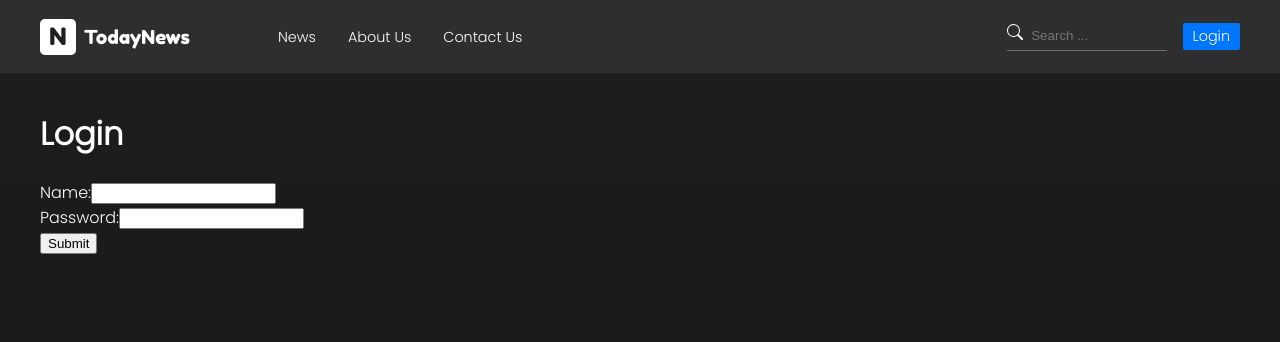
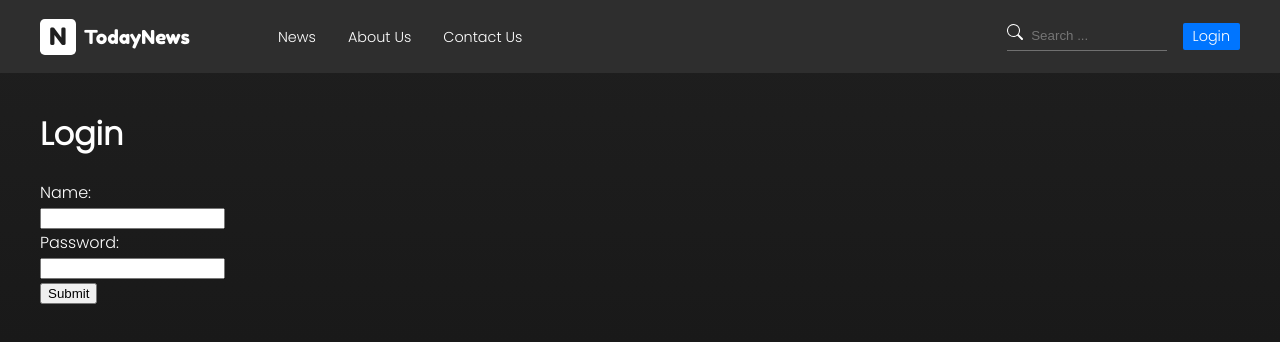
Before and after one commit to setykarimi/News-API, a React (Create React App) app: page /login in a window 1280 px wide. Shown: the top 342 px of the page. Built offline with nearby package versions, Linux system fonts and the light colour scheme; the HTML template or start-up script is replaced by a standard one.

Commit message:
add new condition for authentication

```diff
--- a/src/Pages/LoginPage.js
+++ b/src/Pages/LoginPage.js
@@ -1,8 +1,14 @@
 import { useFormik } from "formik";
+import { useNavigate } from "react-router-dom";
 import * as Yup from 'yup';
-import { useAuthActions } from "../Provider/AuthProvider";
+import { useAuth, useAuthActions } from "../Provider/AuthProvider";
+import { toast } from 'react-toastify';
+import Input from "../Components/Input/Input";
+
 const LoginPage = () => {
+    const auth = useAuth()
     const setAuth = useAuthActions();
+    const navigate = useNavigate();
     const initialValues = {
         name: '',
         password: ''
@@ -14,7 +20,13 @@ const LoginPage = () => {
     })
 
     const onSubmit = (values) => {
-        setAuth(values)
+        if (values.name == "sety" && values.password == "123456") {
+            setAuth(values);
+            toast.success( "Welcome Sety")
+            navigate('/news/add')
+        }else{
+            toast.error( "Username or Password is incorrect!")
+        }
     }
 
     const formik = useFormik({
@@ -23,33 +35,16 @@ const LoginPage = () => {
         validationSchema,
         validateOnMount: true
     })
+
+    if(auth) return (<p>You are already logged in</p>)
+
     return (
         <>
             <h1>Login</h1>
             <form onSubmit={formik.handleSubmit}>
-                <div>
-                    <label>Name:</label>
-                    <input
-                        type="text"
-                        name="name"
-                        onChange={formik.handleChange}
-                        values={formik.values.name}
-                        onBlur={formik.handleBlur}
-                    />
-                    {formik.errors.name && formik.touched.name && <div className="error">{formik.errors.name}</div>}
-                </div>
 
-                <div>
-                    <label>Password:</label>
-                    <input
-                     type="password"
-                     name="password"
-                     onChange={formik.handleChange}
-                     values={formik.values.password}
-                     onBlur={formik.handleBlur} />
-                     {formik.errors.password && formik.touched.password && <div className="error">{formik.errors.password}</div>}
-                </div>
-
+                <Input formik={formik} name="name" label="Name" />
+                <Input formik={formik} name="password" label="Password" type="password"/>
 
                 <button type="submit">Submit</button>
 
```
